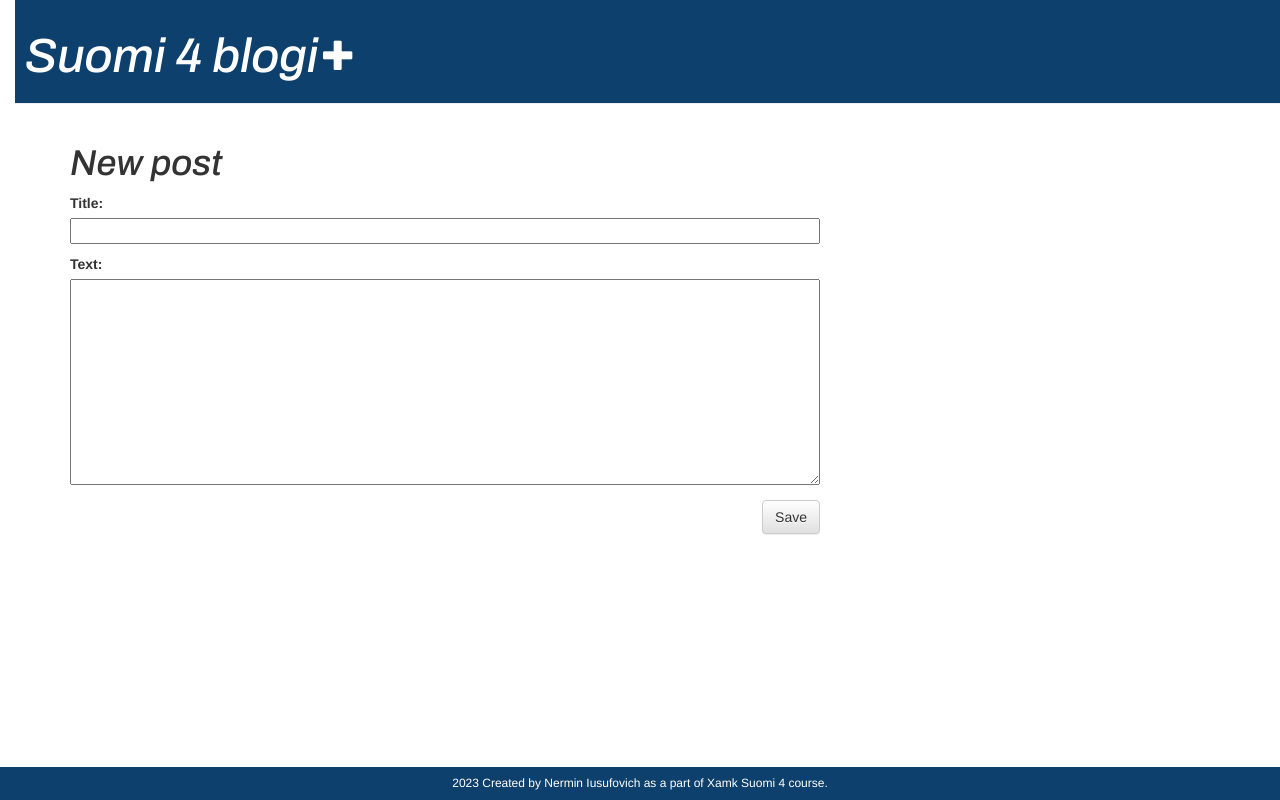
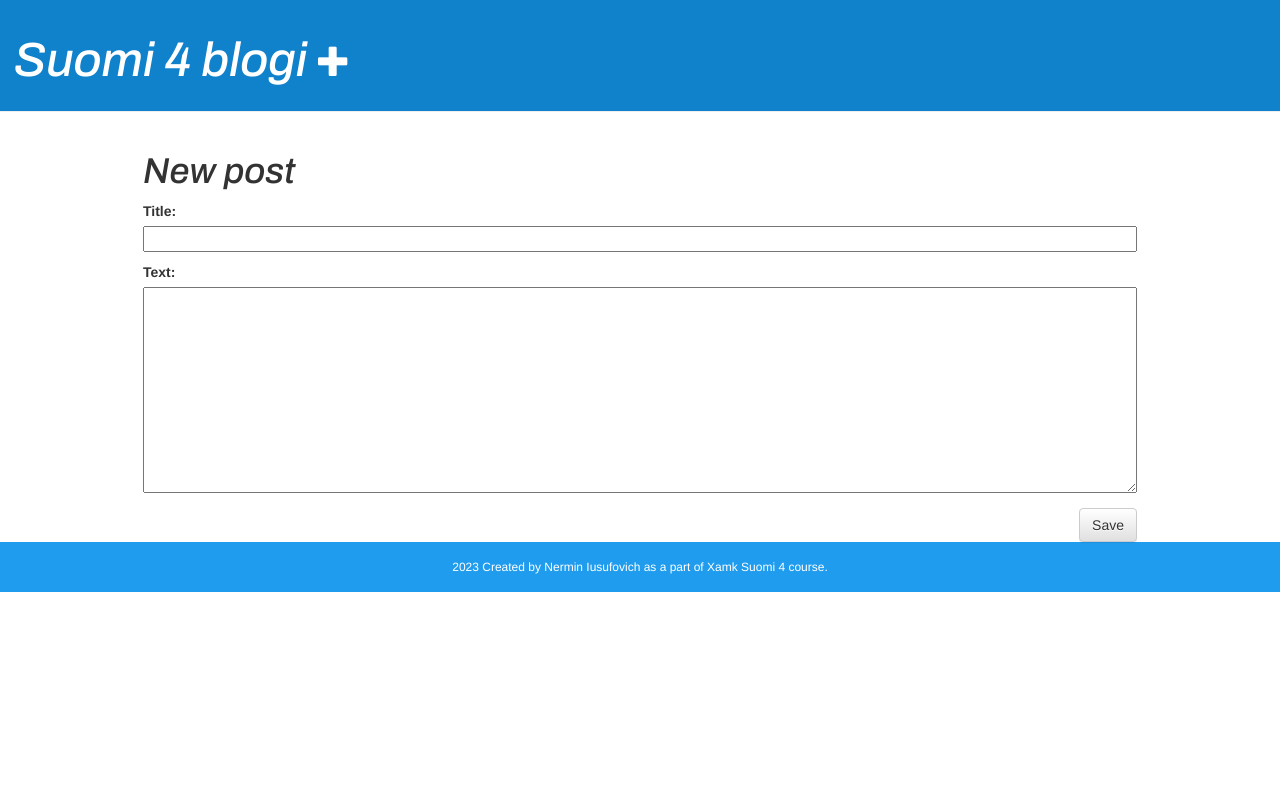
Before and after one commit to viktorovMax/my-first-blog, a Django app: template blog/templates/blog/post_edit.html in a window 1280 px wide. Run offline with Django 3.2, Linux system fonts and the light colour scheme; the template is opened without the code that fills it: values that come from a table or form of the project are taken from there, others are empty; the visitor is signed in with stand-in values (Sample User, id 1); parts of the project's set-up code (start-up, migrations or seed data) failed here and were passed over; some libraries are stand-ins or nearby versions.

Commit message:
ver 1.0.0

```diff
--- a/blog/static/css/blog.css
+++ b/blog/static/css/blog.css
@@ -5,28 +5,28 @@
 
 h1 a {
     color: #422BBB;
-    font-family: myFirstFont;
+    font-family: myFirstFont, sans-serif;
 }
 
 body {
-    padding-left: 15px;
 }
 
 .page-header {
-    background-color: #0d406d;
+    background-color: #1081CB;
     margin-top: 0;
-    padding: 10px 10px 10px 10px
+    padding: 1em 1em 1em 1em
 }
 
 .page-header h1, .page-header h1 a, .page-header h1 a:visited, .page-header h1 a:active {
     color: #ffffff;
-    font-size: 36pt;
+    font-size: xxx-large;
     text-decoration: none;
 }
 
 .content {
-    margin-left: 40px;
+    width: 80%;
 }
+
 
 h1, h2, h3, h4 {
     font-family: myFirstFont, cursive;
@@ -34,6 +34,7 @@ h1, h2, h3, h4 {
 
 .date {
     color: #828282;
+    margin: 0;
 }
 
 .save {
@@ -44,16 +45,20 @@ h1, h2, h3, h4 {
     width: 100%;
 }
 
-.top-menu, .top-menu:hover, .top-menu:visited {
-    color: #ffffff;
-    float: right;
-    font-size: 24pt;
-    margin-right: 915px;
-    margin-top: -57px;
+.top-menu, .top-menu:visited {
+    color: #FFFFFF;
+    float: left;
+    font-size: xx-large;
+    margin-left: 9.5em;
+    margin-top: -1.7em;
 }
 
 .post {
-    margin-bottom: 70px;
+    margin-bottom: 4em;
+}
+
+.post h1 {
+    margin-top: -0.3em;
 }
 
 .post h1 a, .post h1 a:visited {
@@ -61,11 +66,10 @@ h1, h2, h3, h4 {
 }
 
 footer {
-    position: fixed;
-    left: 0;
-    bottom: 0;
+    margin-top: 0;
+    padding: 0.6em;
     width: 100%;
-    background-color: #0d406d;
+    background-color: #209CEE;
     color: white;
     text-align: center;
 }
--- a/blog/templates/blog/base.html
+++ b/blog/templates/blog/base.html
@@ -6,6 +6,7 @@
         <link rel="stylesheet" href="//maxcdn.bootstrapcdn.com/bootstrap/3.2.0/css/bootstrap.min.css">
         <link rel="stylesheet" href="//maxcdn.bootstrapcdn.com/bootstrap/3.2.0/css/bootstrap-theme.min.css">
         <link rel="stylesheet" href="{% static 'css/blog.css' %}">
+        <link rel="shortcut icon" type="image/png" href="{% static 'favicon.ico' %}"/>
     </head>
     <body>
 <!-- comment-->
@@ -16,12 +17,8 @@
         {% endif %}
         </div>
         <div class="content container">
-            <div class="row">
-                <div class="col-md-8">
-                {% block content %}
-                {% endblock %}
-                </div>
-            </div>
+            {% block content %}
+            {% endblock %}
         </div>
         <footer>
             <h6>2023 Created by Nermin Iusufovich as a part of Xamk Suomi 4 course.</h6>
--- a/blog/templates/blog/post_detail.html
+++ b/blog/templates/blog/post_detail.html
@@ -10,6 +10,8 @@
 {% if user.is_authenticated %}
      <a class="btn btn-default" href="{% url 'post_edit' pk=post.pk %}"><span class="glyphicon glyphicon-pencil"></span></a>
 {% endif %}
+        <br>
+
         <h1>{{ post.title }}</h1>
         <p>{{ post.text|linebreaksbr }}</p>
     </div>
```
Also changed, not shown: blog/static/css/Archivo1.ttf (deleted), blog/static/favicon.ico (added).
